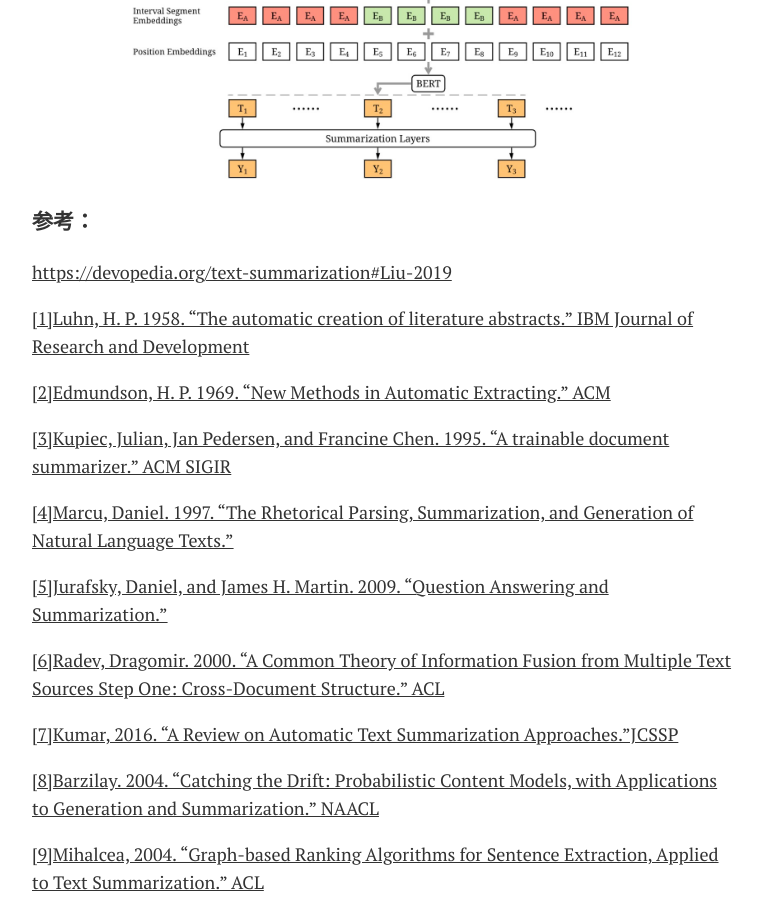
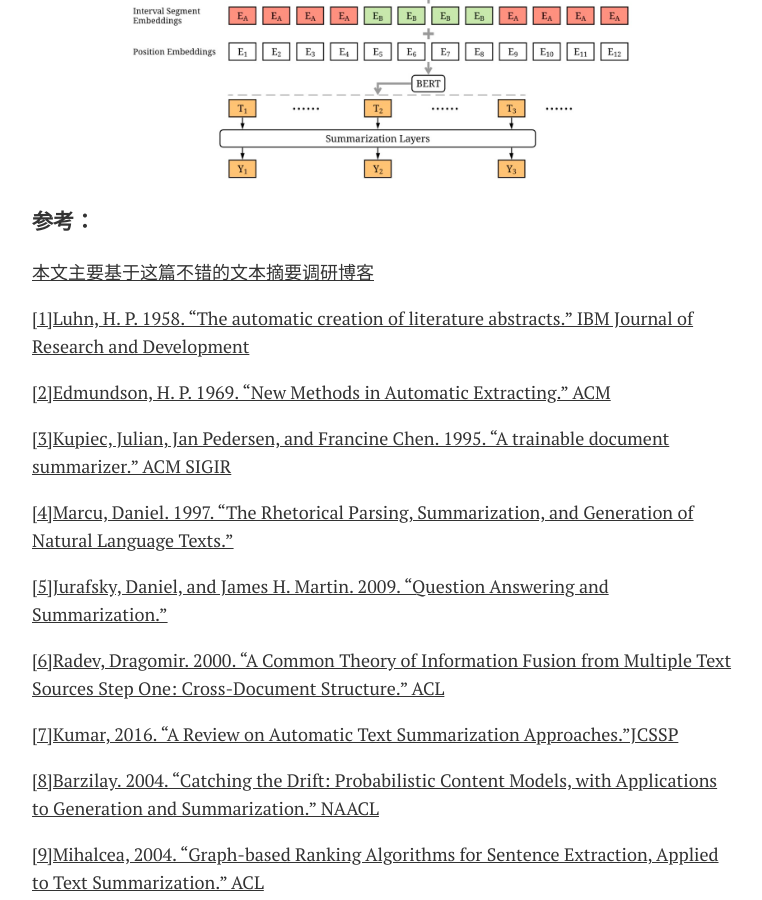
Before and after one commit to zongshuai818/A-temple-for-lab-home, a Jekyll site: the page built from _posts/2020-04-07-TS-suvery.md, in a window 1280 px wide and 900 px high, scrolled down 5209 px. Shown: the whole window, without its empty margins (258-1020 px from the left). Built offline with Jekyll 4.4.1, drawn with Linux system fonts in a browser that asks for light colours; comment, search, counter and statistics services are not loaded.

Commit message:
add TS-suvery

```diff
--- a/_posts/2020-04-07-TS-suvery.md
+++ b/_posts/2020-04-07-TS-suvery.md
@@ -116,7 +116,7 @@ Liu[18]等人提出*BERTSUM*，把多个句子编码作为单个输入序列，
 
 ### 参考：
 
-[https://devopedia.org/text-summarization#Liu-2019](https://devopedia.org/text-summarization#Liu-2019)
+[本文主要基于这篇不错的文本摘要调研博客 ](https://devopedia.org/text-summarization#Liu-2019)
 
 [[1]Luhn, H. P. 1958. "The automatic creation of literature abstracts." IBM Journal of Research and Development](http://courses.ischool.berkeley.edu/i256/f06/papers/luhn58.pdf)
 
```
Also changed, not shown: 1 other file.
